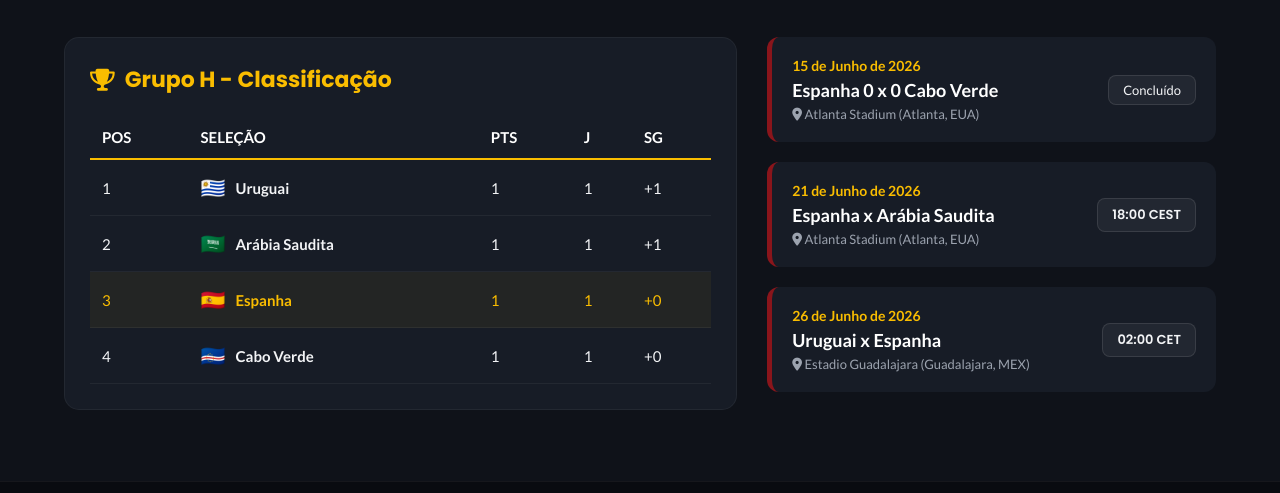
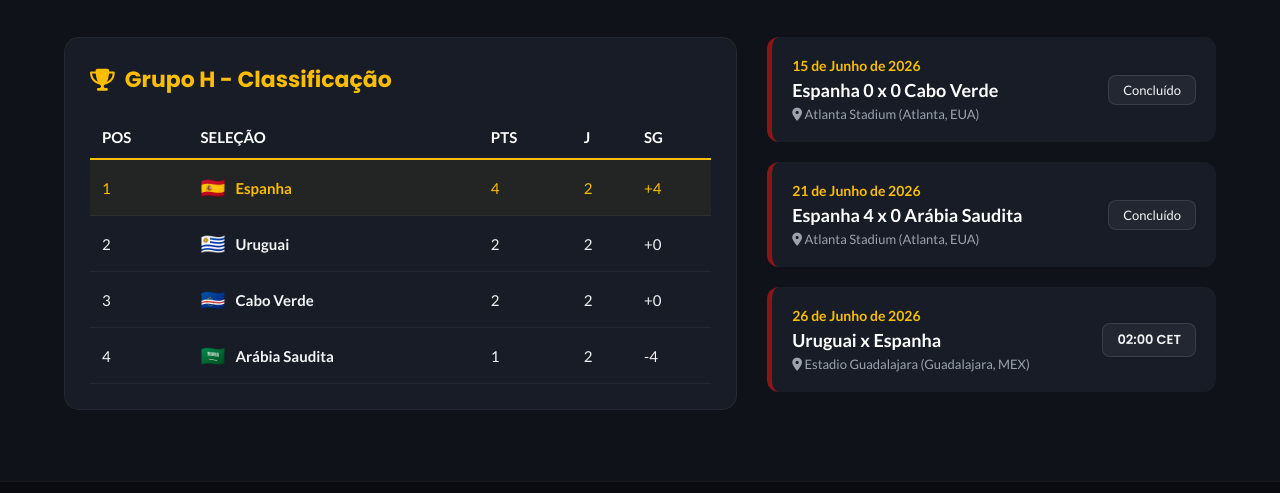
Before and after one commit to danielsanthe/front-end-selecao-espanha-2026, a plain HTML site: page grupo.html in a window 1280 px wide. Shown: the part 202-695 px from the top of the page. Drawn offline with Linux system fonts and the light colour scheme.

Commit message:
Update grupo.html

```diff
--- a/grupo.html
+++ b/grupo.html
@@ -49,49 +49,49 @@
                         </tr>
                     </thead>
                     <tbody>
+                        <tr class="highlight-team">
+                            <td>1</td>
+                            <td>
+                                <div class="team-row">
+                                    <span class="team-flag">🇪🇸</span> Espanha
+                                </div>
+                            </td>
+                            <td>4</td>
+                            <td>2</td>
+                            <td>+4</td>
+                        </tr>
                         <tr>
-                            <td>1</td>
+                            <td>2</td>
                             <td>
                                 <div class="team-row">
                                     <span class="team-flag">🇺🇾</span> Uruguai
                                 </div>
                             </td>
-                            <td>1</td>
-                            <td>1</td>
-                            <td>+1</td>
+                            <td>2</td>
+                            <td>2</td>
+                            <td>+0</td>
                         </tr>
                         <tr>
+                            <td>3</td>
+                            <td>
+                                <div class="team-row">
+                                    <span class="team-flag">🇨🇻</span> Cabo Verde
+                                </div>
+                            </td>
                             <td>2</td>
+                            <td>2</td>
+                            <td>+0</td>
+                        </tr>
+                        <tr>
+                            <td>4</td>
                             <td>
                                 <div class="team-row">
                                     <span class="team-flag">🇸🇦</span> Arábia Saudita
                                 </div>
                             </td>
                             <td>1</td>
-                            <td>1</td>
-                            <td>+1</td>
-                        </tr>
-                        <tr class="highlight-team">
-                            <td>3</td>
-                            <td>
-                                <div class="team-row">
-                                    <span class="team-flag">🇪🇸</span> Espanha
-                                </div>
-                            </td>
-                            <td>1</td>
-                            <td>1</td>
-                            <td>+0</td>
-                        </tr>
-                        <tr>
-                            <td>4</td>
-                            <td>
-                                <div class="team-row">
-                                    <span class="team-flag">🇨🇻</span> Cabo Verde
-                                </div>
-                            </td>
-                            <td>1</td>
-                            <td>1</td>
-                            <td>+0</td>
+                            <td>2</td>
+                            <td>-4</td>
                         </tr>
                     </tbody>
                 </table>
@@ -111,10 +111,10 @@
                 <div class="match-card">
                     <div class="match-details">
                         <span class="match-date">21 de Junho de 2026</span>
-                        <span class="match-teams">Espanha x Arábia Saudita</span>
+                        <span class="match-teams">Espanha 4 x 0 Arábia Saudita</span>
                         <span class="match-stadium"><i class="fa-solid fa-location-dot"></i> Atlanta Stadium (Atlanta, EUA)</span>
                     </div>
-                    <div class="match-badge font-time">18:00 CEST</div>
+                    <div class="match-badge">Concluído</div>
                 </div>
 
                 <div class="match-card">
```
